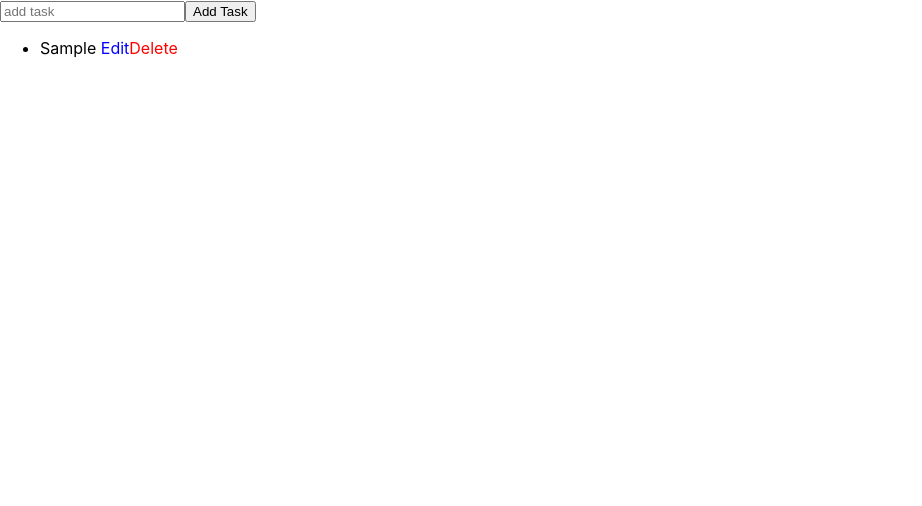
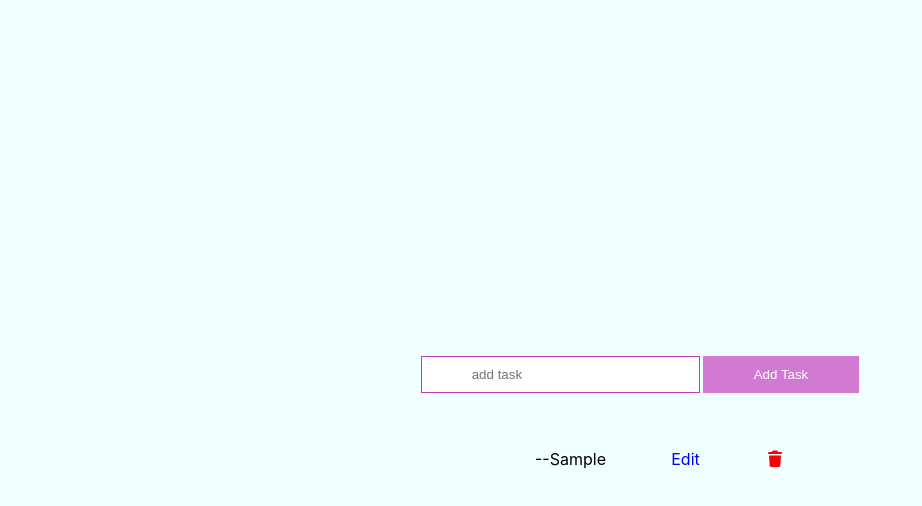
Before and after one commit to rahmantanzim/todoApp_reactjs, a React (Create React App) app in the folder to-do-app/: page / in a window 1280 px wide. Both pictures are taken after typing "Sample" into the empty fields and a click on the button "Add Task". Shown: the top 506 px of the page, without its empty margins (0-922 px from the left). Built offline with nearby package versions, Linux system fonts and the light colour scheme.

Commit message:
error in importing fontawesome

```diff
--- a/to-do-app/public/index.html
+++ b/to-do-app/public/index.html
@@ -24,7 +24,7 @@
       work correctly both with client-side routing and a non-root public URL.
       Learn how to configure a non-root public URL by running `npm run build`.
     -->
-    <title>React App</title>
+    <title>Todo App</title>
   </head>
   <body>
     <noscript>You need to enable JavaScript to run this app.</noscript>
--- a/to-do-app/src/App.css
+++ b/to-do-app/src/App.css
@@ -1,38 +1,39 @@
-.App {
-  text-align: center;
+body{
+  margin:0;
+  padding:0;
+  min-height: 100vh;
+  background-color: azure;
+}
+.form-container{
+  height: 100vh;
+  display: flex;
+  flex-direction: column;
+  justify-content: center;
+  align-items: center;
 }
 
-.App-logo {
-  height: 40vmin;
-  pointer-events: none;
+.form-container form{
+  padding: 40px;
 }
+.form-container form input{
+  min-width: 150px;
+  padding: 10px 50px ;
+  margin-right: 3px;
+  border: 1px solid #bf40bf;
+}
+.form-container form button{
+  padding: 10px 50px ;
+  cursor: pointer;
+  border: 1px solid #d279d2;
+  background: #d279d2;
+  color: #fff;
 
-@media (prefers-reduced-motion: no-preference) {
-  .App-logo {
-    animation: App-logo-spin infinite 20s linear;
-  }
 }
-
-.App-header {
-  background-color: #282c34;
-  min-height: 100vh;
+.form-container form button:hover{
+  background-color: #bf40bf;
+}
+.tasklists li{
+  min-width: 250px;
   display: flex;
-  flex-direction: column;
-  align-items: center;
-  justify-content: center;
-  font-size: calc(10px + 2vmin);
-  color: white;
+  justify-content: space-between;
 }
-
-.App-link {
-  color: #61dafb;
-}
-
-@keyframes App-logo-spin {
-  from {
-    transform: rotate(0deg);
-  }
-  to {
-    transform: rotate(360deg);
-  }
-}
--- a/to-do-app/src/App.js
+++ b/to-do-app/src/App.js
@@ -1,49 +1,71 @@
 import "./App.css";
 import { useState } from "react";
-const allTasks = [
+import { FontAwesomeIcon } from '@fortawesome/react-fontawesome'
+import { faEdit, faTrash } from '@fortawesome/free-solid-svg-icons';
 
-];
+
+const allTasks = [];
 function App() {
   const [tasks, setTasks] = useState(allTasks);
   const [taskTitle, setTaskTitle] = useState("");
-  const taskTitleHandler = (e)=>{
+  const taskTitleHandler = (e) => {
     setTaskTitle(e.target.value);
-  }
-  const formSubmitHandler = (e)=>{
+  };
+  const formSubmitHandler = (e) => {
     e.preventDefault();
-    if(!taskTitle.trim()){
-      return alert('You have to add a task');
+    if (!taskTitle.trim()) {
+      return alert("You have to add a task");
     }
     setTasks([
       ...tasks,
       {
         id: Date.now(),
-        title: taskTitle
-      }
-    ])
-    setTaskTitle('');
-  }
-  const deleteTaskHandler = (taskID)=>{
-    setTasks(tasks.filter((task)=>{
-      return task.id!== taskID;
-    }));
-  }
-  const taskList = tasks.map((task)=>{
-      return <li key={task.id}>
-        <span>{task.title} </span>
-        <span style={{color:'Blue'}}>Edit</span>
-        <span onClick={()=>{deleteTaskHandler(task.id)}} style={{color:'red'}}>Delete</span></li>
-  })
-  return <>
-    <form onSubmit={formSubmitHandler}>
-      <input type="text" placeholder="add task" value={taskTitle} onChange={taskTitleHandler} />
-      <button type='submit'>Add Task</button>
-    </form>
-    {tasks.length === 0 && 'No task found'}
-    <ul>
-      {taskList}
-    </ul>
-  </>;
+        title: taskTitle,
+      },
+    ]);
+    setTaskTitle("");
+  };
+  const deleteTaskHandler = (taskID) => {
+    setTasks(
+      tasks.filter((task) => {
+        return task.id !== taskID;
+      })
+    );
+  };
+  const taskList = tasks.map((task) => {
+    return (
+      <li key={task.id}>
+        --
+        {task.title}
+        <span className="icon-edit" style={{ color: "Blue" }}>Edit</span>
+        <span className="icon-delete"
+          onClick={() => {
+            deleteTaskHandler(task.id);
+          }}
+          style={{ color: "red" }}
+        >
+          <FontAwesomeIcon icon={faTrash} />
+        </span>
+      </li>
+    );
+  });
+  return (
+    <>
+      <div className="form-container">
+        <form onSubmit={formSubmitHandler}>
+          <input
+            type="text"
+            placeholder="add task"
+            value={taskTitle}
+            onChange={taskTitleHandler}
+          />
+          <button type="submit">Add Task</button>
+        </form>
+        {tasks.length === 0 && "No task found"}
+        <ul className="tasklists">{taskList}</ul>
+      </div>
+    </>
+  );
 }
 
 export default App;
```
